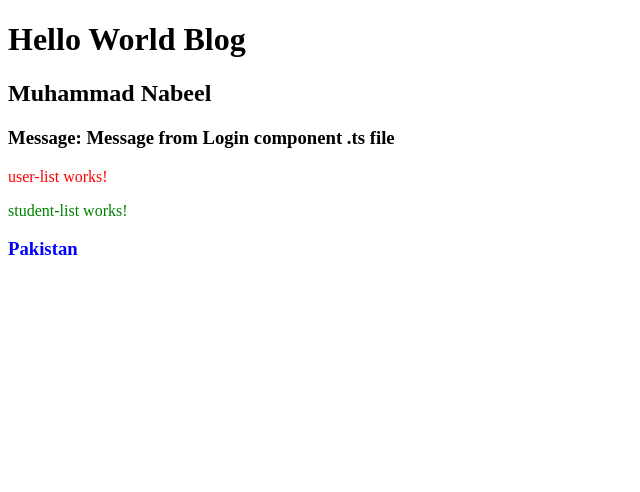
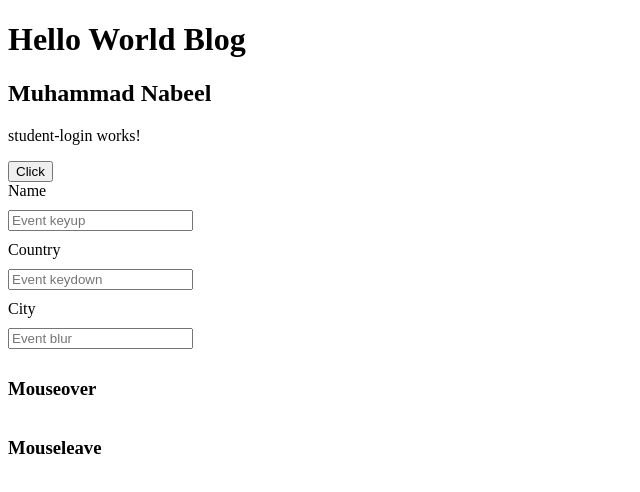
Before and after one commit to Nabeel-Chhipa/Angular-demo-app, an Angular app: page / in a window 1280 px wide. Shown: the top 492 px of the page, without its empty margins (0-640 px from the left). Built offline with nearby package versions, Linux system fonts and the light colour scheme.

Commit message:
work with Module & Events

```diff
--- a/src/app/app.component.html
+++ b/src/app/app.component.html
@@ -1,6 +1,7 @@
 <h1 class={{title}}>Hello World {{title}}</h1>
 <h2>{{name}}</h2>
-<app-login></app-login>
+<!-- <app-login></app-login>
 <app-user-list></app-user-list>
 <app-student-list></app-student-list>
-<app-country-list></app-country-list>
+<app-country-list></app-country-list> -->
+<app-student-login></app-student-login>
--- a/src/app/app.module.ts
+++ b/src/app/app.module.ts
@@ -7,6 +7,8 @@ import { RegisterComponent } from './register/register.component';
 import { UserListComponent } from './user-list/user-list.component';
 import { StudentListComponent } from './student-list/student-list.component';
 import { CountryListComponent } from './country-list/country-list.component';
+
+import { StudentAuthModule } from './student-auth/student-auth.module';
 
 @NgModule({
   declarations: [
@@ -18,7 +20,8 @@ import { CountryListComponent } from './country-list/country-list.component';
     CountryListComponent,
   ],
   imports: [
-    BrowserModule
+    BrowserModule,
+    StudentAuthModule
   ],
   providers: [],
   bootstrap: [AppComponent]
--- /dev/null
+++ b/src/app/student-auth/student-login/student-login.component.css
@@ -0,0 +1,10 @@
+.mainWrapper {
+  display: flex;
+  flex-direction: column;
+  justify-content: center;
+  align-items: self-start;
+}
+
+.input {
+    margin: 10px 0px;
+}
--- /dev/null
+++ b/src/app/student-auth/student-login/student-login.component.html
@@ -0,0 +1,13 @@
+<p>student-login works!</p>
+<div class="mainWrapper">
+    <button (click)="getData('hello')">Click</button>
+    <label>Name</label>
+    <input  class='input' type="text" #name placeholder="Event keyup" (keyup)="getData(name.value)" />
+    <label>Country</label>
+    <input  class='input' type="text" #country placeholder="Event keydown" (keydown)="getData(country.value)" />
+    <label>City</label>
+    <input  class='input' type="text" #city placeholder="Event blur" (blur)="getData(city.value)" />
+
+    <h3 (mouseover)="getData('Mouseover event called.')">Mouseover</h3>
+    <h3 (mouseleave)="getData('Mouseleave event called.')">Mouseleave</h3>
+</div>
--- /dev/null
+++ b/src/app/student-auth/student-login/student-login.component.ts
@@ -0,0 +1,12 @@
+import { Component } from '@angular/core';
+
+@Component({
+  selector: 'app-student-login',
+  templateUrl: './student-login.component.html',
+  styleUrls: ['./student-login.component.css'],
+})
+export class StudentLoginComponent {
+  getData(value:string) {
+    console.log(value);
+  }
+}
```
Also changed, not shown: src/app/student-auth/student-auth.module.ts (added, +17 -0 lines), 1 other file (tests, documents, lock files or other folders).
